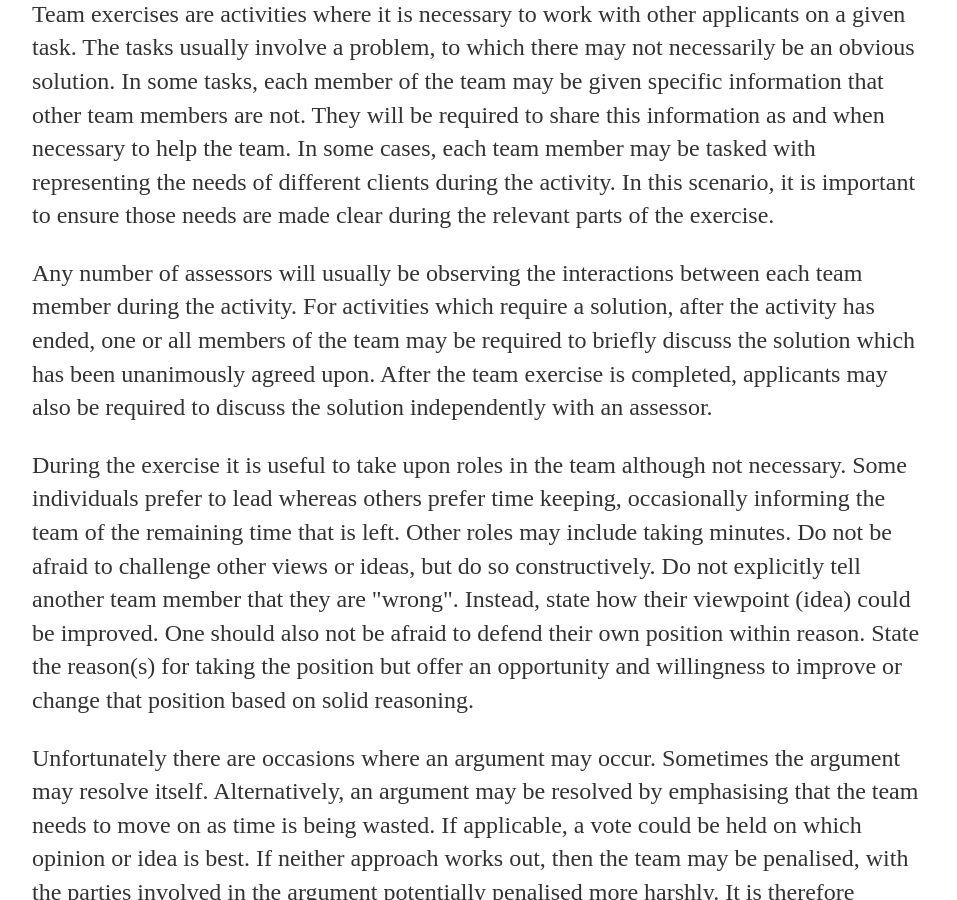
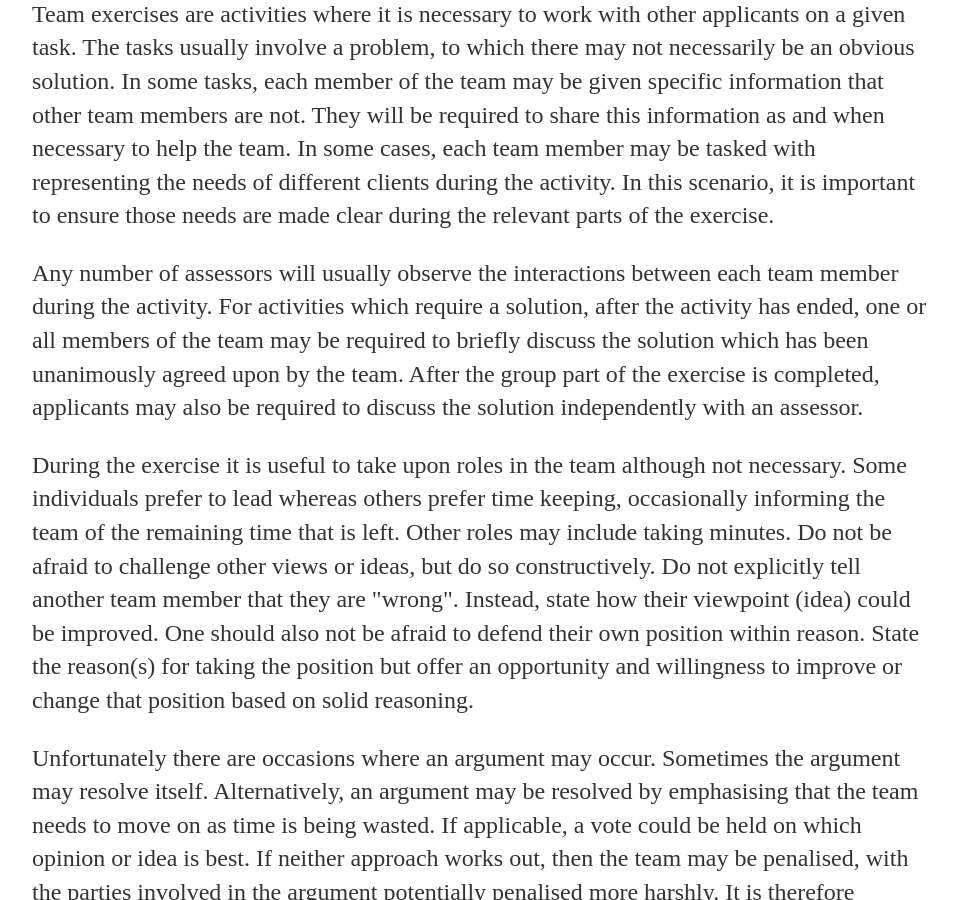
Before and after one commit to pa5411/Graduate-Job-Help, a Jekyll site: the page built from assessmentcentres.html, in a window 1280 px wide and 900 px high, scrolled down 2189 px. Shown: the whole window, without its empty margins (160-1117 px from the left). Built offline with Jekyll 4.4.1, drawn with Linux system fonts in a browser that asks for light colours.

Commit message:
fix grammar in team exercise part of AC guide

```diff
--- a/assessmentcentres.html
+++ b/assessmentcentres.html
@@ -32,7 +32,7 @@ date: 2021-06-19
 
 		<p> Team exercises are activities where it is necessary to work with other applicants on a given task. The tasks usually involve a problem, to which there may not necessarily be an obvious solution. In some tasks, each member of the team may be given specific information that other team members are not. They will be required to share this information as and when necessary to help the team. In some cases, each  team member may be tasked with representing the needs of different clients during the activity. In this scenario, it is important to ensure those needs are made clear during the relevant parts of the exercise. </p>
 
-		<p> Any number of assessors will usually be observing the interactions between each team member during the activity. For activities which require a solution, after the activity has ended, one or all members of the team may be required to briefly discuss the solution which has been unanimously agreed upon. After the team exercise is completed, applicants may also be required to discuss the solution independently with an assessor. </p>
+		<p> Any number of assessors will usually observe the interactions between each team member during the activity. For activities which require a solution, after the activity has ended, one or all members of the team may be required to briefly discuss the solution which has been unanimously agreed upon by the team. After the group part of the exercise is completed, applicants may also be required to discuss the solution independently with an assessor. </p>
 
 		<p> During the exercise it is useful to take upon roles in the team although not necessary. Some individuals prefer to lead whereas others prefer time keeping, occasionally informing the team of the remaining time that is left. Other roles may include taking minutes. Do not be afraid to challenge other views or ideas, but do so constructively. Do not explicitly tell another team member that they are "wrong". Instead, state how their viewpoint (idea) could be improved. One should also not be afraid to defend their own position within reason. State the reason(s) for taking the position but offer an opportunity and willingness to improve or change that position based on solid reasoning. </p>
 
```
